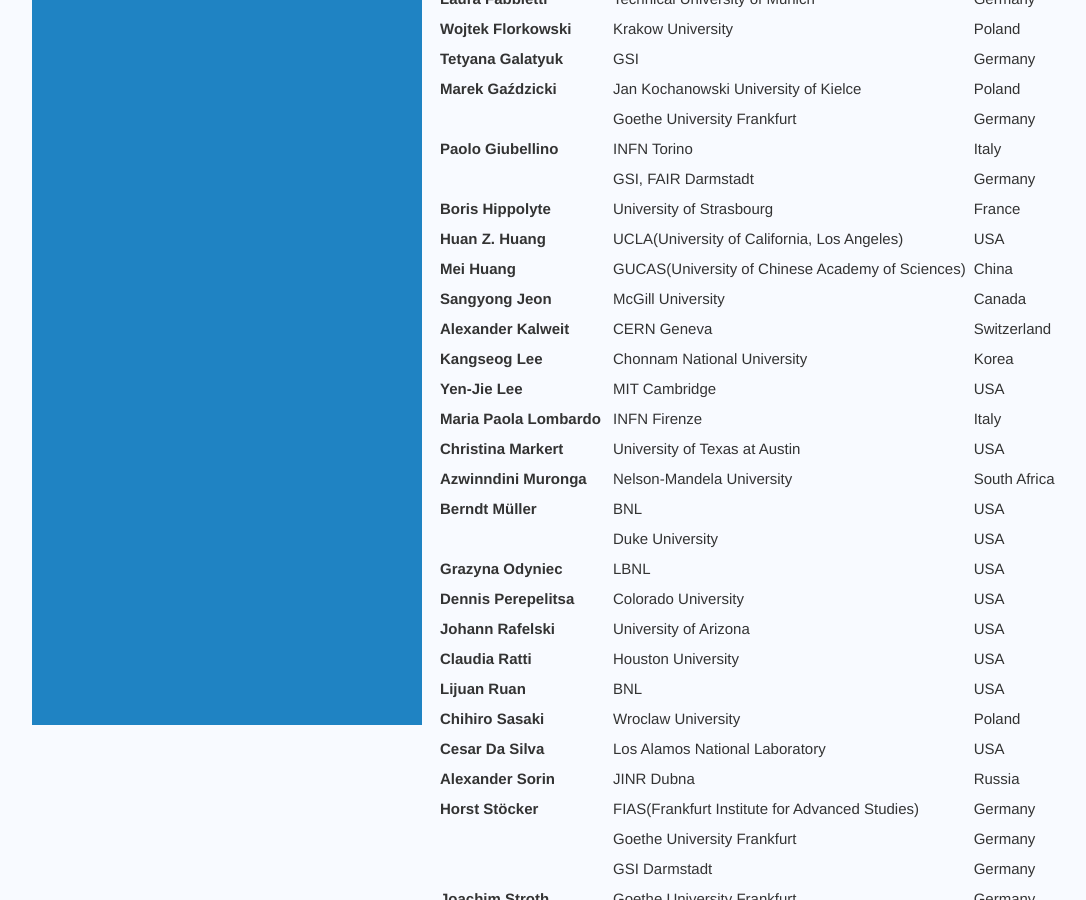
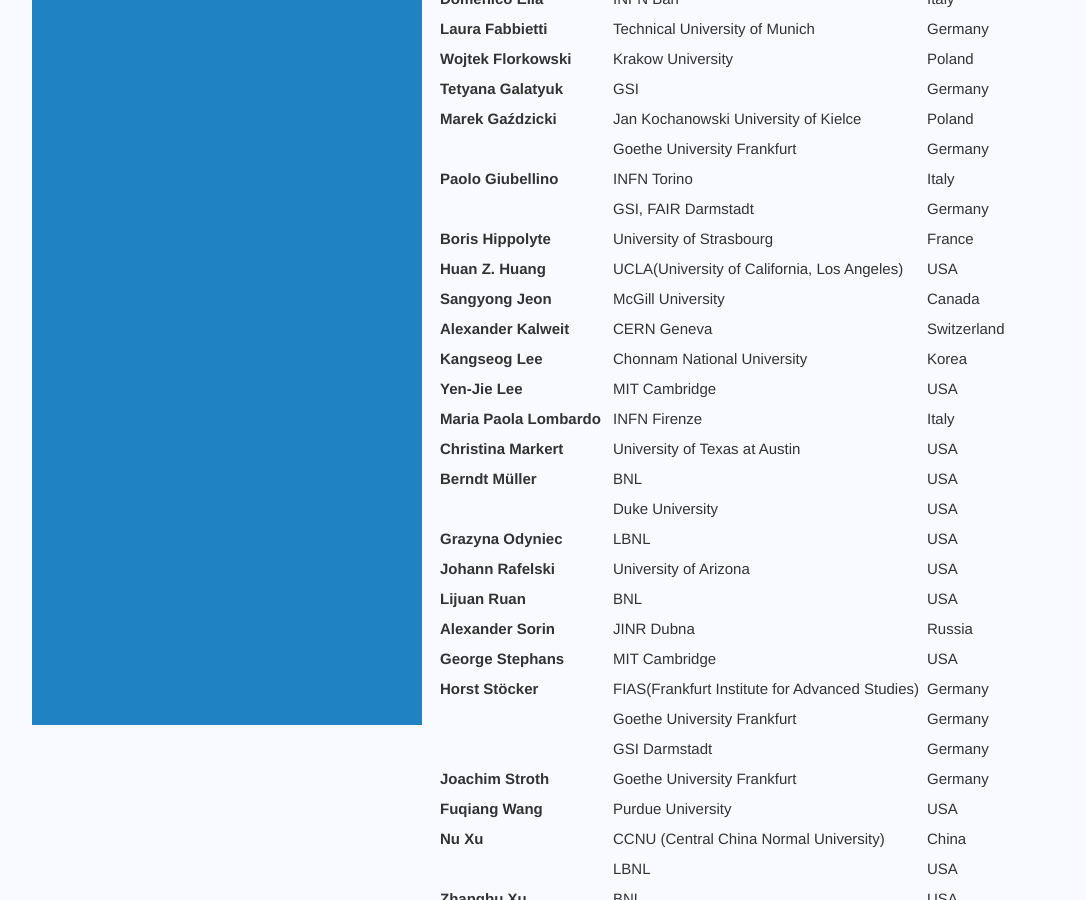
Before and after one commit to SQM2021/SQM2021.github.io, a Jekyll site: the page built from _pages/committees/international-advisory-committee.md, in a window 1280 px wide and 900 px high, scrolled down 918 px. Shown: the whole window, without its empty margins (23-1109 px from the left). Built offline with Jekyll 4.4.1, drawn with Linux system fonts in a browser that asks for light colours; some of the changed text lies outside the part shown.

Commit message:
20211112-103

```diff
--- a/_pages/committees/international-advisory-committee.md
+++ b/_pages/committees/international-advisory-committee.md
@@ -36,24 +37,19 @@
 |                           | GSI, FAIR Darmstadt                                                  | Germany      |
 | Boris Hippolyte           | University of Strasbourg                                             | France       |
 | Huan Z. Huang             | UCLA(University of California, Los Angeles)                          | USA          |
-| Mei Huang                 | GUCAS(University of Chinese Academy of Sciences)                     | China        |
 | Sangyong Jeon             | McGill University                                                    | Canada       |
 | Alexander Kalweit         | CERN Geneva                                                          | Switzerland  |
 | Kangseog Lee              | Chonnam National University                                          | Korea        |
 | Yen-Jie Lee               | MIT Cambridge                                                        | USA          |
 | Maria Paola Lombardo      | INFN Firenze                                                         | Italy        |
 | Christina Markert         | University of Texas at Austin                                        | USA          |
-| Azwinndini Muronga        | Nelson-Mandela University                                            | South Africa |
 | Berndt Müller             | BNL                                                                  | USA          |
 |                           | Duke University                                                      | USA          |
 | Grazyna Odyniec           | LBNL                                                                 | USA          |
-| Dennis Perepelitsa        | Colorado University                                                  | USA          |
 | Johann Rafelski           | University of Arizona                                                | USA          |
-| Claudia Ratti             | Houston University                                                   | USA          |
 | Lijuan Ruan               | BNL                                                                  | USA          |
-| Chihiro Sasaki            | Wroclaw University                                                   | Poland       |
-| Cesar Da Silva            | Los Alamos National Laboratory                                       | USA          |
 | Alexander Sorin           | JINR Dubna                                                           | Russia       |
+| George Stephans           | MIT Cambridge                                                        | USA          |
 | Horst Stöcker             | FIAS(Frankfurt Institute for Advanced Studies)                       | Germany      |
 |                           | Goethe University Frankfurt                                          | Germany      |
 |                           | GSI Darmstadt                                                        | Germany      |
@@ -64,12 +60,16 @@
 | Zhangbu Xu                | BNL                                                                  | USA          |
 | Pengfei Zhuang            | Tsinghua University                                                  | China        |
 
-<!-- | Yasuyuki Akiba            | RIKEN-RBRC                                                           | Japan        | -->
+<!-- | Dennis Perepelitsa        | Colorado University                                                  | USA          | -->
+<!-- | Chihiro Sasaki            | Wroclaw University                                                   | Poland       | -->
+<!-- | Azwinndini Muronga        | Nelson-Mandela University                                            | South Africa | -->
+<!-- | Claudia Ratti             | Houston University                                                   | USA          | -->
+<!-- | Cesar Da Silva            | Los Alamos National Laboratory                                       | USA          | -->
+<!-- | Mei Huang                 | GUCAS(University of Chinese Academy of Sciences)                     | China        | -->
 <!-- | Hannah Elfner             | GSI                                                                  | Germany      | -->
 <!-- |                           | FIAS(Frankfurt Institute for Advanced Studies)                       | Germany      | -->
 <!-- | Adam Kiesel               | Warsaw University of Technology                                      | Poland       | -->
 <!-- | Badangadas Mohanty        | NISER (National Institute of Science, Education and Research)        | India        | -->
 <!-- | Jacquelyn Noronha-Hostler | UIUC (University of Illinois Urbana-Champaign)                       | USA          | -->
 <!-- | Laura Sagunski            | Goethe University Frankfurt                                          | Germany      | -->
-<!-- | George Stephans           | MIT Cambridge                                                        | USA          | -->
 <!-- | Orlando Villalobos        | Baillie University of Birmingham                                     | UK           | -->
--- a/_pages/committees/local-organizing-committee.md
+++ b/_pages/committees/local-organizing-committee.md
@@ -23,14 +23,12 @@
 | Yongsun Kim               | Sejong University            |                |
 | Youngman Kim              | Institute of Basic Science   |                |
 | MinJung Kweon             | Inha University              |                |
-| Minjae Kwon               | Pusan National University    |                |
 | Youngil Kwon              | Yonsei University            |                |
 | Chang-Hwan Lee            | Pusan National University    |                |
 | Su Houng Lee              | Yonsei University            | (Co-Chair)     |
-| Bong-hwi Lim              | Pusan National University    |                |
 | Sanghoon Lim              | Pusan National University    |                |
 | Dong Ho Moon              | Jeonnam National University  |                |
 | Seung-il Nam              | Pukyong National University  |                |
-| Inkyu Park                | University of                |                |
+| Inkyu Park                | University of Seoul          |                |
 | In-Kwon Yoo               | Pusan National University    | (Chair)        |
 | Jin-Hee Yoon              | Inha University              |                |
```
Also changed, not shown: other parts of _pages/committees/international-advisory-committee.md (+1 -0 lines), _pages/general-info/accomodation.md (+2 -1 lines).
